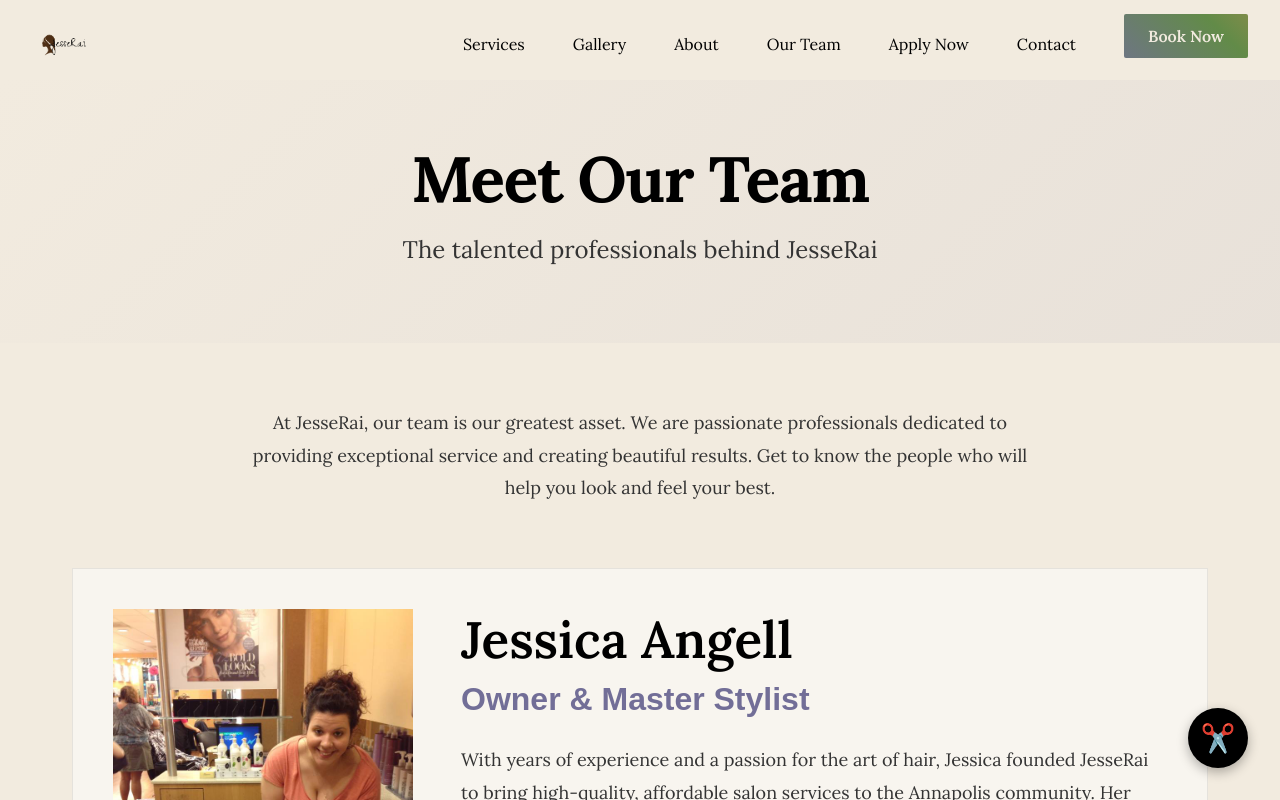
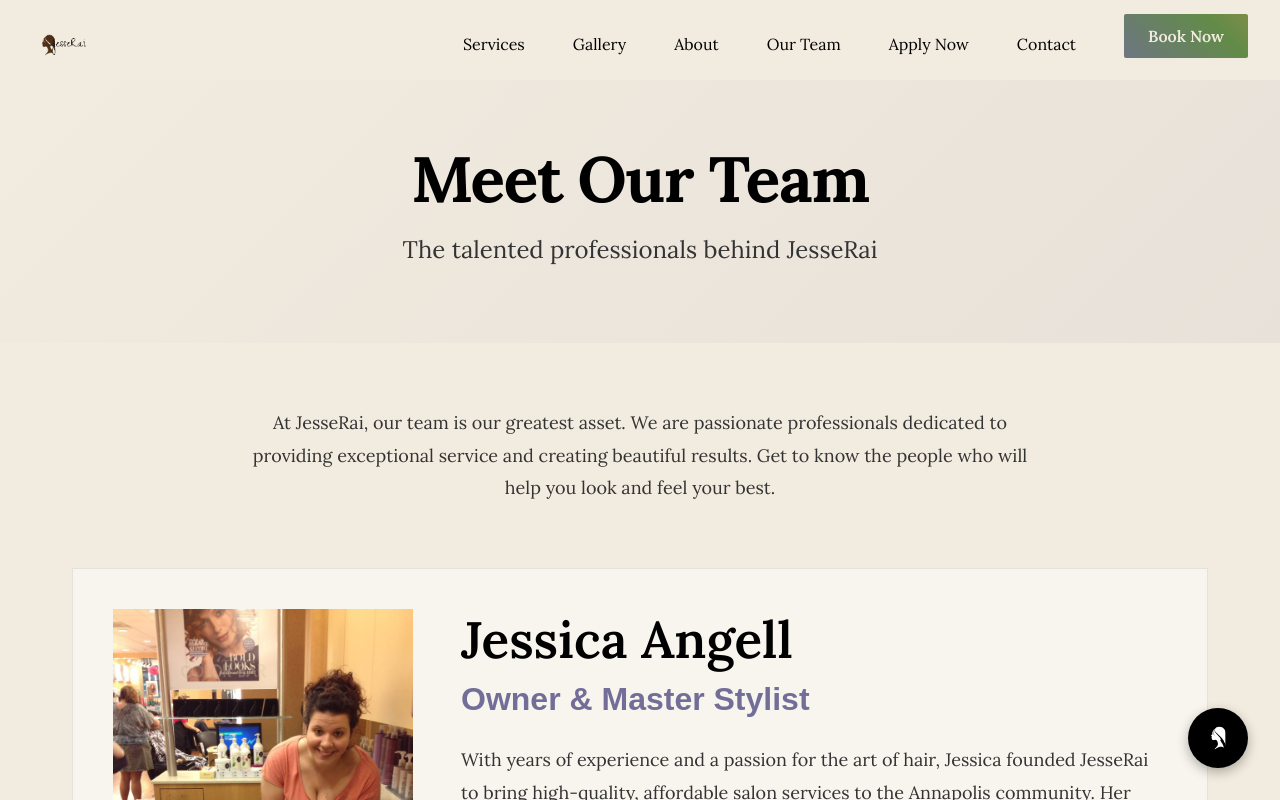
Before and after one commit to mrmetaverse/jesserai, a Next.js app: page /team in a window 1280 px wide. Shown: the top 800 px of the page. Built offline with nearby package versions, Linux system fonts and the light colour scheme; a web font is replaced by a local one.

Commit message:
Replace chatbot scissors with logo icon, use minimalist B&W icons for Explore More

```diff
--- a/components/Chatbot.module.css
+++ b/components/Chatbot.module.css
@@ -17,6 +17,7 @@
   align-items: center;
   justify-content: center;
   pointer-events: auto;
+  padding: 12px;
 }
 
 [data-theme='dark'] .chatButton {
@@ -30,6 +31,18 @@
 
 .chatButton.open {
   background-color: var(--color-lavender);
+}
+
+.logoIcon {
+  width: 100%;
+  height: 100%;
+  object-fit: contain;
+  filter: brightness(0) invert(1);
+}
+
+.closeIcon {
+  font-size: 1.5rem;
+  font-weight: 300;
 }
 
 .chatWindow {
--- a/components/Chatbot.tsx
+++ b/components/Chatbot.tsx
@@ -73,7 +73,11 @@
         onClick={() => setIsOpen(!isOpen)}
         aria-label="Toggle chat"
       >
-        {isOpen ? '✕' : '✂️'}
+        {isOpen ? (
+          <span className={styles.closeIcon}>✕</span>
+        ) : (
+          <img src="/examplelogo1.png" alt="Chat" className={styles.logoIcon} />
+        )}
       </button>
 
       {/* Chat Window */}
```
Also changed, not shown: app/home.module.css (+12 -1 lines), app/page.tsx (+4 -4 lines).
